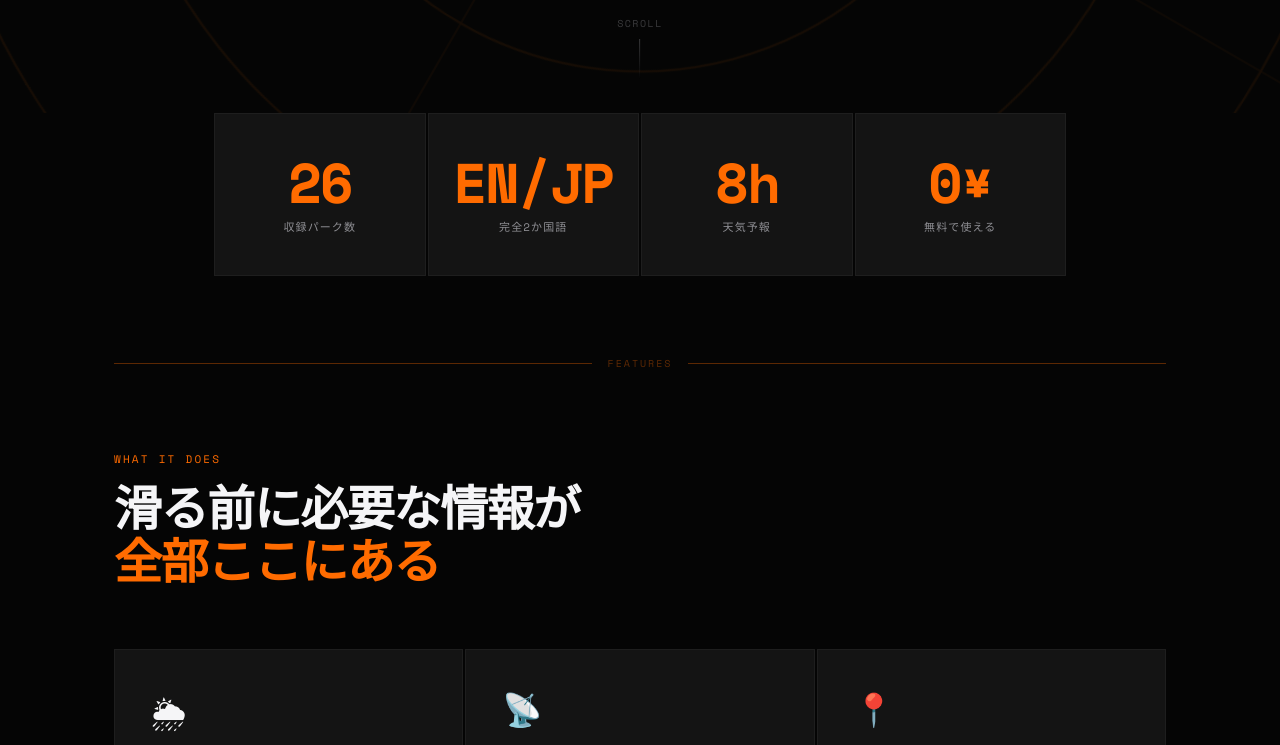
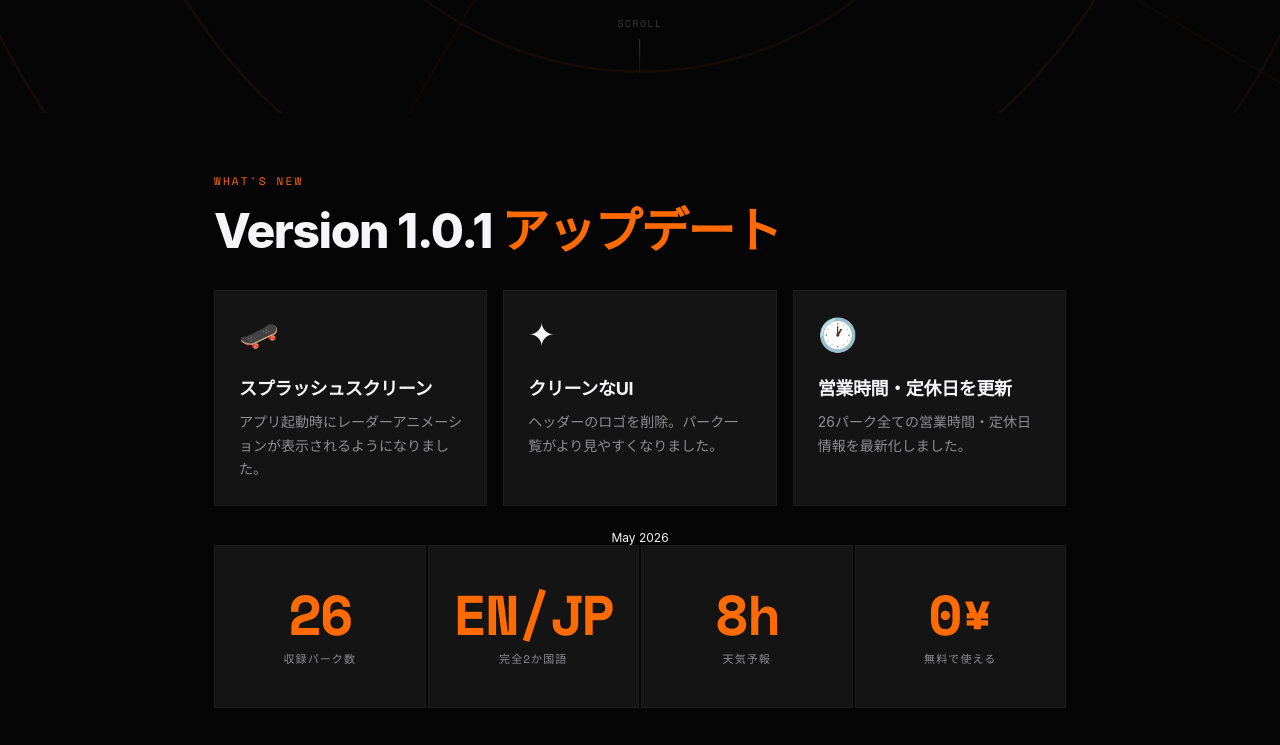
Before and after one commit to Skaterader/skateradar, a plain HTML site: page index.html in a window 1280 px wide. Shown: the part 687-1432 px from the top of the page. Drawn offline with nearby package versions, Linux system fonts and the light colour scheme.

Commit message:
Add files via upload

```diff
--- a/index.html
+++ b/index.html
@@ -420,6 +420,51 @@
 </section>
 
 <!-- STATS -->
+<!-- WHAT'S NEW -->
+<section style="padding:60px 24px 0;max-width:900px;margin:0 auto;">
+  <p class="section-label">What's New</p>
+  <h2 class="section-title" style="margin-bottom:32px;">
+    <span data-lang="ja">Version 1.0.1 <em>アップデート</em></span>
+    <span data-lang="en">Version 1.0.1 <em>Update</em></span>
+  </h2>
+  <div style="display:grid;grid-template-columns:repeat(auto-fit,minmax(240px,1fr));gap:16px;">
+    <div class="feature-card" style="padding:24px;">
+      <span class="feature-icon">🛹</span>
+      <div class="feature-name">
+        <span data-lang="ja">スプラッシュスクリーン</span>
+        <span data-lang="en">Splash Screen</span>
+      </div>
+      <div class="feature-desc">
+        <span data-lang="ja">アプリ起動時にレーダーアニメーションが表示されるようになりました。</span>
+        <span data-lang="en">A radar animation now greets you on every launch.</span>
+      </div>
+    </div>
+    <div class="feature-card" style="padding:24px;">
+      <span class="feature-icon">✦</span>
+      <div class="feature-name">
+        <span data-lang="ja">クリーンなUI</span>
+        <span data-lang="en">Cleaner UI</span>
+      </div>
+      <div class="feature-desc">
+        <span data-lang="ja">ヘッダーのロゴを削除。パーク一覧がより見やすくなりました。</span>
+        <span data-lang="en">Removed the header logo. More room for what matters — the parks.</span>
+      </div>
+    </div>
+    <div class="feature-card" style="padding:24px;">
+      <span class="feature-icon">🕐</span>
+      <div class="feature-name">
+        <span data-lang="ja">営業時間・定休日を更新</span>
+        <span data-lang="en">Updated Hours & Closures</span>
+      </div>
+      <div class="feature-desc">
+        <span data-lang="ja">26パーク全ての営業時間・定休日情報を最新化しました。</span>
+        <span data-lang="en">Operating hours and closed days refreshed for all 26 parks.</span>
+      </div>
+    </div>
+  </div>
+  <p style="text-align:center;font-size:12px;color:var(--text2);margin-top:24px;font-family:var(--mono);">May 2026</p>
+</section>
+
 <div class="stats">
   <div class="stat-box">
     <div class="stat-num">26</div>
```
